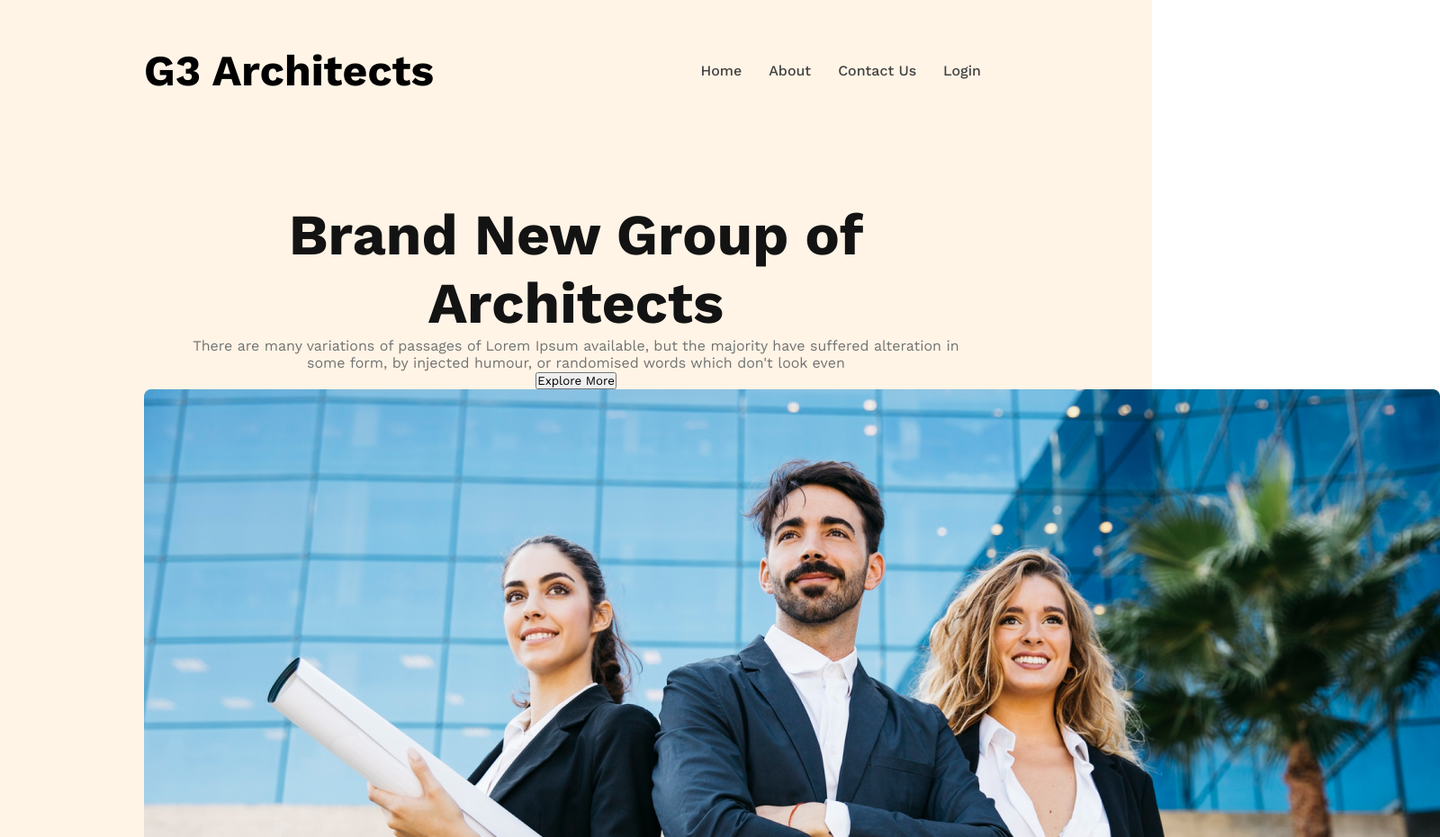
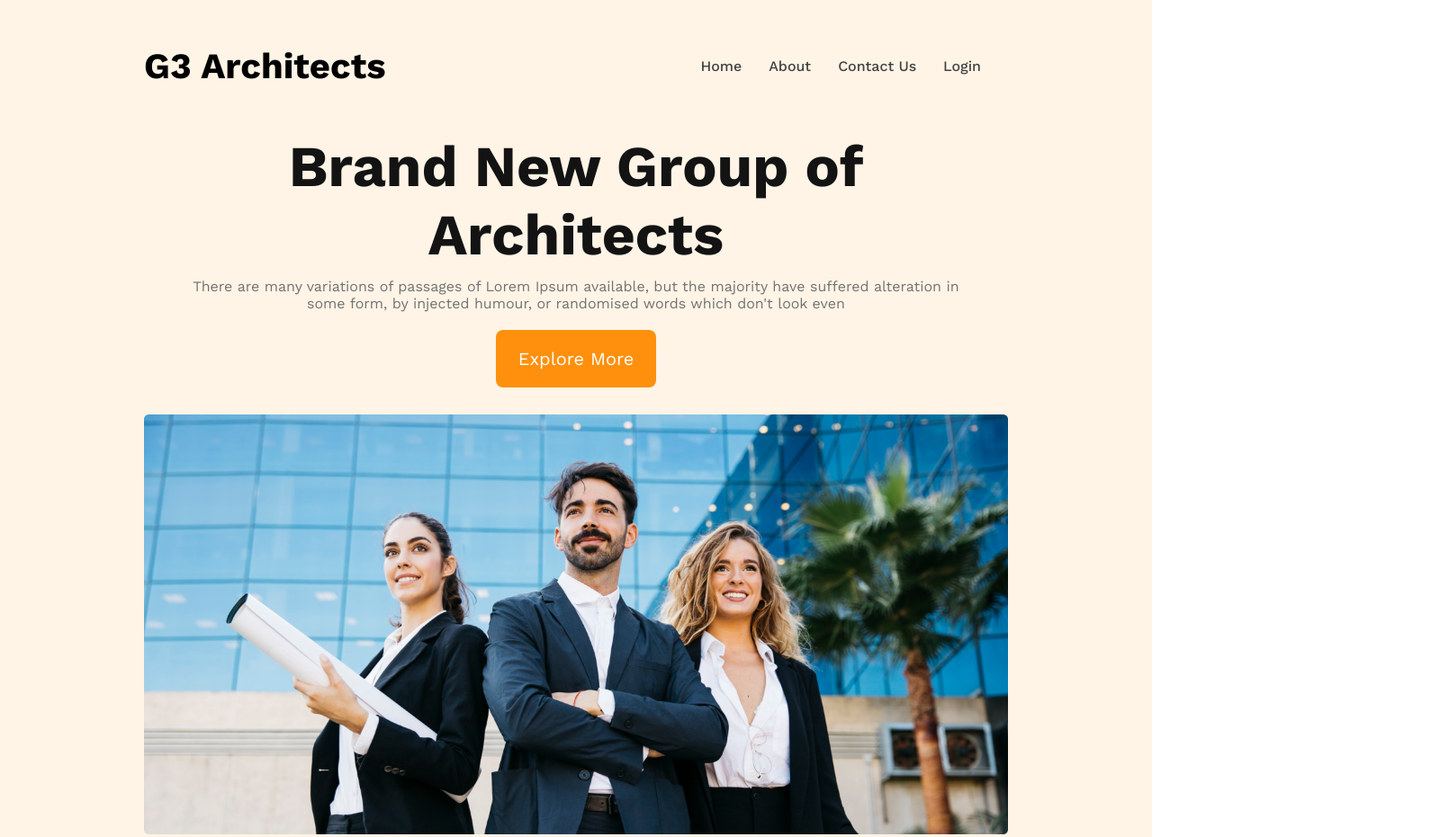
Before and after one commit to Ragib-jahan/g3-architects-website, a plain HTML site: page index.html in a window 1280 px wide. Shown: the top 931 px of the page at 90% size, 1600 px wide, since content can reach past the window. Drawn offline with nearby package versions, Linux system fonts and the light colour scheme.

Commit message:
finshed the header secion

```diff
--- a/Styles/architect.css
+++ b/Styles/architect.css
@@ -9,7 +9,15 @@
     padding: 0;
 }
 
-.btn-primary{
+.btn-primary {
+    border-radius: 8px;
+    color: #FFF;
+    font-size: 1.25rem;
+    background: #FF900E;
+    padding: 20px 25px;
+    cursor: pointer;
+    border: 0;
+
 
 }
 
@@ -19,52 +27,85 @@ header {
     background: rgba(255, 144, 14, 0.10);
 }
 
-.banner{
+.banner {
     width: 75%;
     max-width: 1440px;
     margin: auto;
 }
-.nav-title{
-    font-size: 3rem;
+
+.nav-title {
+    font-size: 2.5rem;
 }
-nav{
+
+nav {
     display: flex;
     justify-content: space-between;
     padding-top: 50px;
     align-items: center;
 }
-nav > ul{
+
+nav>ul {
     display: flex;
     font-weight: 700;
     color: #131313;
 }
-nav > ul > li{
+
+nav>ul>li {
     list-style: none;
     margin-right: 30px;
     font-size: 1rem;
     font-weight: 500;
 }
-nav > ul > li > a{
-text-decoration: none;
-color: #424242 ;
+
+nav>ul>li>a {
+    text-decoration: none;
+    color: #424242;
 
 }
-.banner-hading-para{
+
+.banner-hading-para {
     max-width: 862px;
     margin: auto;
     text-align: center;
-    padding-top: 116px;
+    padding-top: 50px;
 }
-.banner-title{
+
+.banner-title {
     color: #131313;
-font-size: 4em;
-font-weight: 700;
+    font-size: 4em;
+    font-weight: 700;
 }
-.banner-description{
+
+.banner-description {
     color: #727272;
     font-size: 1em;
     font-weight: 400;
+    margin-top: 10px;
+    margin-bottom: 20px;
 }
-.btn-primary{
+
+.banner img {
+    margin-top: 30px;
+    width: 100%;
 
 }
+
+
+/* responsive media queries */
+
+/* mobile devise */
+
+@media screen and (max-width:576px) {
+    nav {
+        flex-direction: column;
+        gap: 20px;
+    }
+}
+
+/* table or medium devices */
+@media screen and (min-width:576px) and (max-width: 960px) {
+    nav {
+        flex-direction: column;
+        gap: 20px;
+    }
+}
```
Also changed, not shown: index.html (+5 -1 lines).
